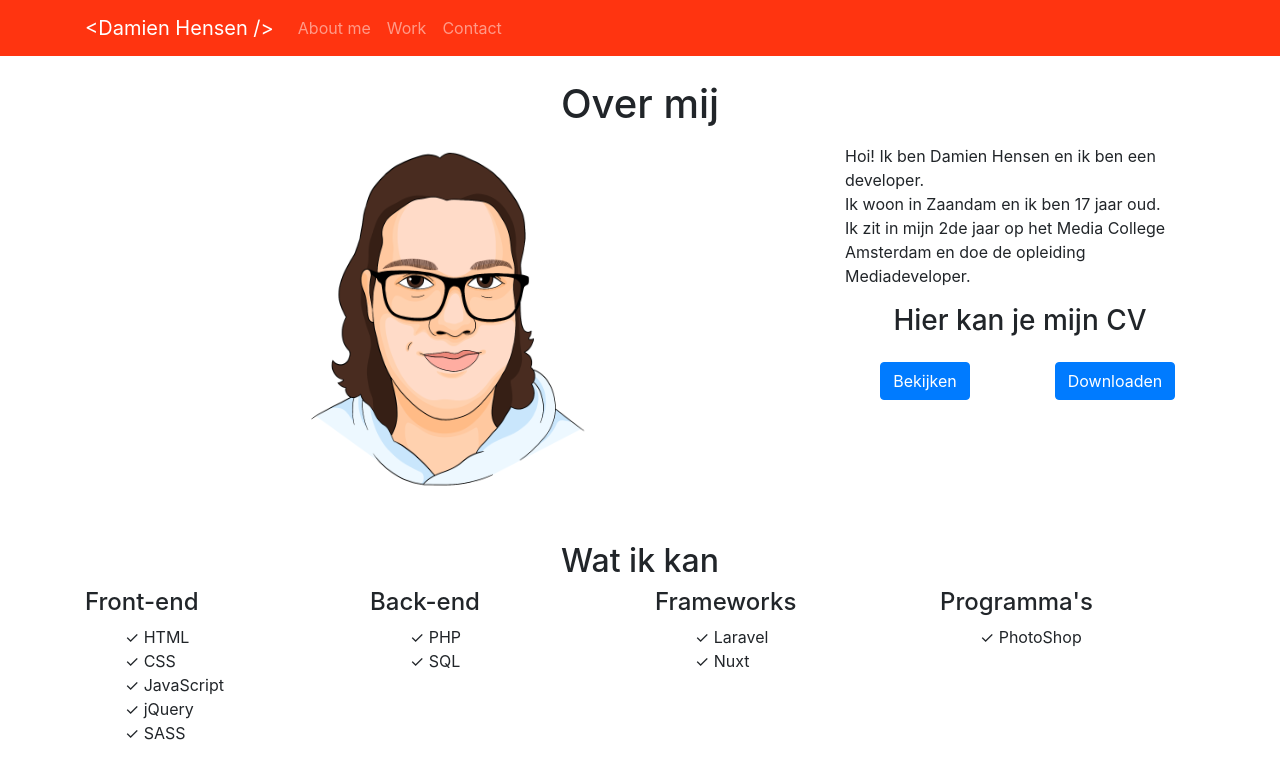
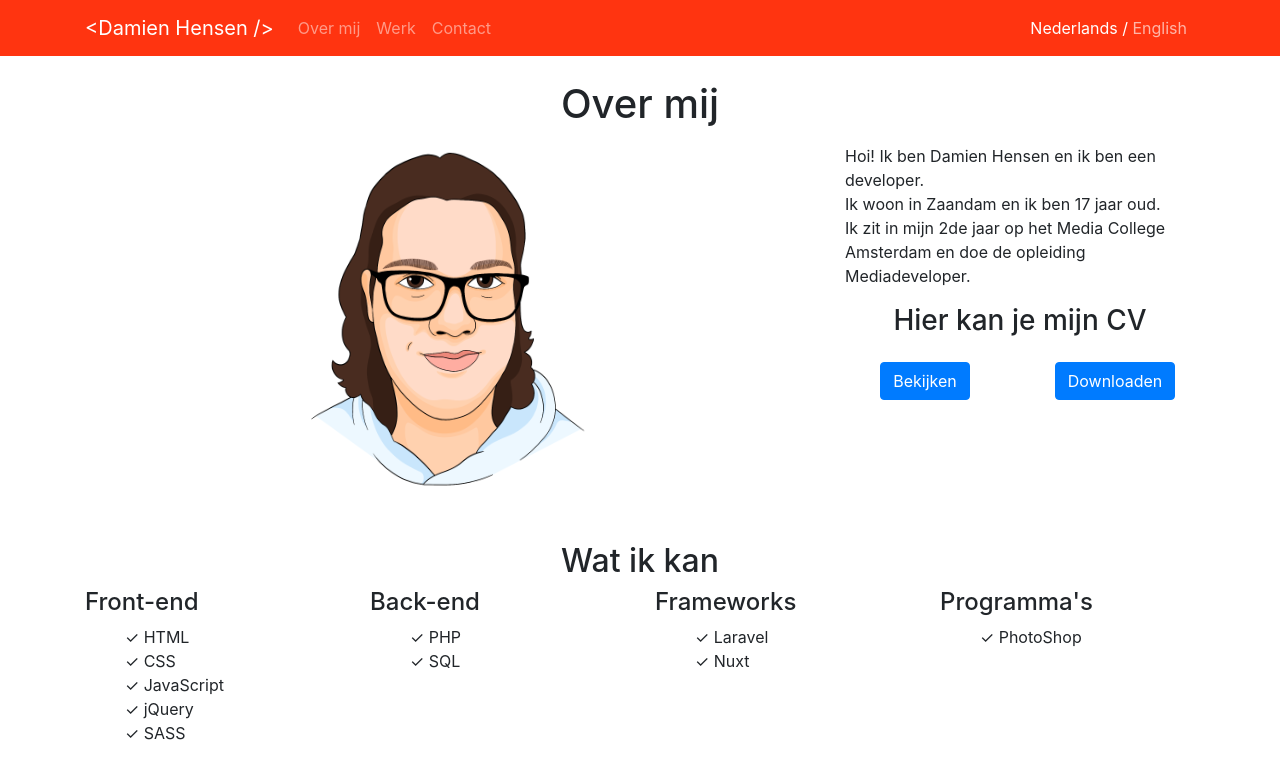
Before and after one commit to damienhensen/nuxt-portfolio, a Nuxt app: page / in a window 1280 px wide. Shown: the top 778 px of the page. Built offline with nearby package versions, Linux system fonts and the light colour scheme.

Commit message:
hoofd paginas vertaald

```diff
--- a/components/Nav.vue
+++ b/components/Nav.vue
@@ -17,13 +17,13 @@
               to="/"
               class="nav-link"
             >
-            About me
+            {{ aboutMe }}
             </n-link>
             <n-link
               to="/projects"
               class="nav-link"
             >
-            Work
+            {{ work }}
             </n-link>
             <n-link
               to="/contact"
@@ -31,6 +31,25 @@
             >
             Contact
             </n-link>
+          </b-navbar-nav>
+          <b-navbar-nav
+            class="ml-auto"
+          >
+            <a class="nav-link lan">
+              <span
+                v-bind:class="{ 'active': isNL }"
+                @click="changeToNL"
+              >
+                Nederlands
+              </span>
+              /
+              <span
+                v-bind:class="{ 'active': !isNL }"
+                @click="changeToEN"
+              >
+              English
+              </span>
+            </a>
           </b-navbar-nav>
         </b-collapse>
       </b-container>
@@ -42,11 +61,48 @@
 export default {
   data () {
     return {
-      lang: 'nl'
+      lang: 'nl',
+      isNL: true,
+      aboutMe: 'Over mij',
+      work: 'Werk'
     }
   },
   mounted () {
+    if (localStorage.lang) {
+      this.lang = localStorage.lang
+    }
+    if (localStorage.isNL) {
+      console.log(localStorage.isNL)
+      this.isNL = JSON.parse(localStorage.isNL.toLowerCase())
+    }
+    if (this.lang === 'en') {
+      this.aboutMe = 'About me'
+      this.work = 'Work'
+    } else {
+      this.aboutMe = 'Over mij'
+      this.work = 'Werk'
+    }
     this.$emit('lang', this.lang)
+  },
+  methods: {
+    changeToNL () {
+      this.lang = 'nl'
+      this.isNL = true
+      localStorage.lang = this.lang
+      localStorage.isNL = this.isNL
+      this.aboutMe = 'Over mij'
+      this.work = 'Werk'
+      this.$emit('lang', this.lang)
+    },
+    changeToEN () {
+      this.lang = 'en'
+      this.isNL = false
+      localStorage.lang = this.lang
+      localStorage.isNL = this.isNL
+      this.aboutMe = 'About me'
+      this.work = 'Work'
+      this.$emit('lang', this.lang)
+    }
   }
 }
 </script>
@@ -60,4 +116,22 @@ export default {
     color: #FFFFFF !important;
     transition: .3s;
 }
+
+.nav-link.lan .active {
+    color: #FFFFFF !important;
+}
+
+.nav-link.lan {
+    color: #FFFFFF;
+    cursor: default;
+}
+
+.nav-link.lan span:not(.active):hover {
+    color: rgba(255,255,255,.7) !important;
+}
+
+.nav-link.lan span {
+    color: #FFFFFFa2;
+    cursor: pointer;
+}
 </style>
--- a/pages/contact.vue
+++ b/pages/contact.vue
@@ -1,15 +1,15 @@
 <template>
   <div>
-    <Nav />
+    <Nav v-on:lang="getLang($event)" />
     <b-container
       class="mt-4"
     >
       <h1 class="text-center">Contact</h1>
-      <p class="text-center">Stuur me een berichtje!</p>
+      <p class="text-center">{{ sendMe }}</p>
       <b-form @submit="onSubmit">
         <b-form-group
           id="input-group-email"
-          label="Email adres"
+          :label="email"
           label-for="input-email"
         >
           <b-form-input
@@ -17,19 +17,19 @@
             v-model="form.email"
             type="text"
             required
-            placeholder="Vul je email in"
+            :placeholder="enterEmail"
             @blur="validateEmail"
           />
           <p
             v-if="errors.email"
             class="text-danger"
           >
-            Please enter a valid email
+            {{ validEmail }}
           </p>
         </b-form-group>
         <b-form-group
           id="input-group-name"
-          label="Naam"
+          :label="name"
           label-for="input-name"
         >
           <b-form-input
@@ -37,12 +37,12 @@
             v-model="form.name"
             type="text"
             required
-            placeholder="Vul je naam in"
+            :placeholder="enterName"
           />
         </b-form-group>
         <b-form-group
           id="input-group-message"
-          label="Bericht"
+          :label="message"
           label-for="input-message"
         >
           <b-form-textarea
@@ -50,7 +50,7 @@
             v-model="form.message"
             type="text"
             required
-            placeholder="Vul hier je bericht in"
+            :placeholder="enterMessage"
             rows="10"
             max-rows="10"
           />
@@ -58,7 +58,7 @@
         <input
           type="submit"
           class="btn btn-primary"
-          value="Verstuur"
+          :value="send"
         />
       </b-form>
       <p
@@ -88,6 +88,15 @@ export default {
   },
   data () {
     return {
+      sendMe: 'Stuur me een berichtje!',
+      name: 'Naam',
+      enterName: 'Vul je naam in',
+      email: 'Email adres',
+      enterEmail: 'Vul je email in',
+      validEmail: 'Voer A.U.B. een valide email in',
+      message: 'Bericht',
+      enterMessage: 'Vul hier je bericht in',
+      send: 'Verstuur',
       sent: false,
       response: '',
       goodResponse: false,
@@ -125,6 +134,41 @@ export default {
       } else {
         this.goodResponse = true
       }
+    },
+    getLang (language) {
+      if (language === 'en') {
+        this.sendMe = 'Send me a message!'
+        this.name = 'Name'
+        this.enterName = 'Enter your name'
+        this.email = 'Email address'
+        this.enterEmail = 'Enter your email'
+        this.validEmail = 'Please enter a valid email'
+        this.message = 'Message'
+        this.enterMessage = 'Enter your message here'
+        this.send = 'Send'
+        if (this.response === 'Please wait 10 minutes' || this.response === 'Wacht A.U.B. 10 minuten') {
+          this.response = 'Please wait 10 minutes'
+        }
+        if (this.response === 'Mail has been sent :)' || this.response === 'Mail is verstuurd :)') {
+          this.response = 'Mail has been sent :)'
+        }
+      } else {
+        this.sendMe = 'Stuur me een berichtje!'
+        this.name = 'Naam'
+        this.enterName = 'Vul je naam in'
+        this.email = 'Email adres'
+        this.enterEmail = 'Vul je email in'
+        this.validEmail = 'Voer A.U.B. een valide email in'
+        this.message = 'Bericht'
+        this.enterMessage = 'Vul hier je bericht in'
+        this.send = 'Verstuur'
+        if (this.response === 'Please wait 10 minutes' || this.response === 'Wacht A.U.B. 10 minuten') {
+          this.response = 'Wacht A.U.B. 10 minuten'
+        }
+        if (this.response === 'Mail has been sent :)' || this.response === 'Mail is verstuurd :)') {
+          this.response = 'Mail is verstuurd :)'
+        }
+      }
     }
   }
 }
--- a/pages/projects/_id.vue
+++ b/pages/projects/_id.vue
@@ -4,7 +4,7 @@
     <b-container
       class="mt-5"
     >
-      <div v-if="$fetchState.pending">Fetching post #{{$route.params.id}}...</div>
+      <div v-if="$fetchState.pending">Fetching project: {{$route.params.id}}...</div>
       <b-row v-else>
         <b-col lg="8">
           <b-carousel
--- a/pages/projects/index.vue
+++ b/pages/projects/index.vue
@@ -1,8 +1,8 @@
 <template>
   <div>
-    <Nav />
+    <Nav v-on:lang="getLang($event)" />
     <b-container class="projects">
-      <h1 class="text-center m-4">Mijn werk</h1>
+      <h1 class="text-center m-4">{{ myWork }}</h1>
       <b-row class="mt-3">
         <b-col
           v-for="project of projects"
@@ -46,11 +46,21 @@ export default {
   },
   data () {
     return {
+      myWork: 'Mijn werk',
       projects: []
     }
   },
   async fetch () {
     this.projects = await this.$axios.$get('https://my-json-server.typicode.com/damienhensen/nuxt-portfolio/projects')
+  },
+  methods: {
+    getLang (language) {
+      if (language === 'en') {
+        this.myWork = 'My work'
+      } else {
+        this.myWork = 'Mijn werk'
+      }
+    }
   }
 }
 </script>
```
